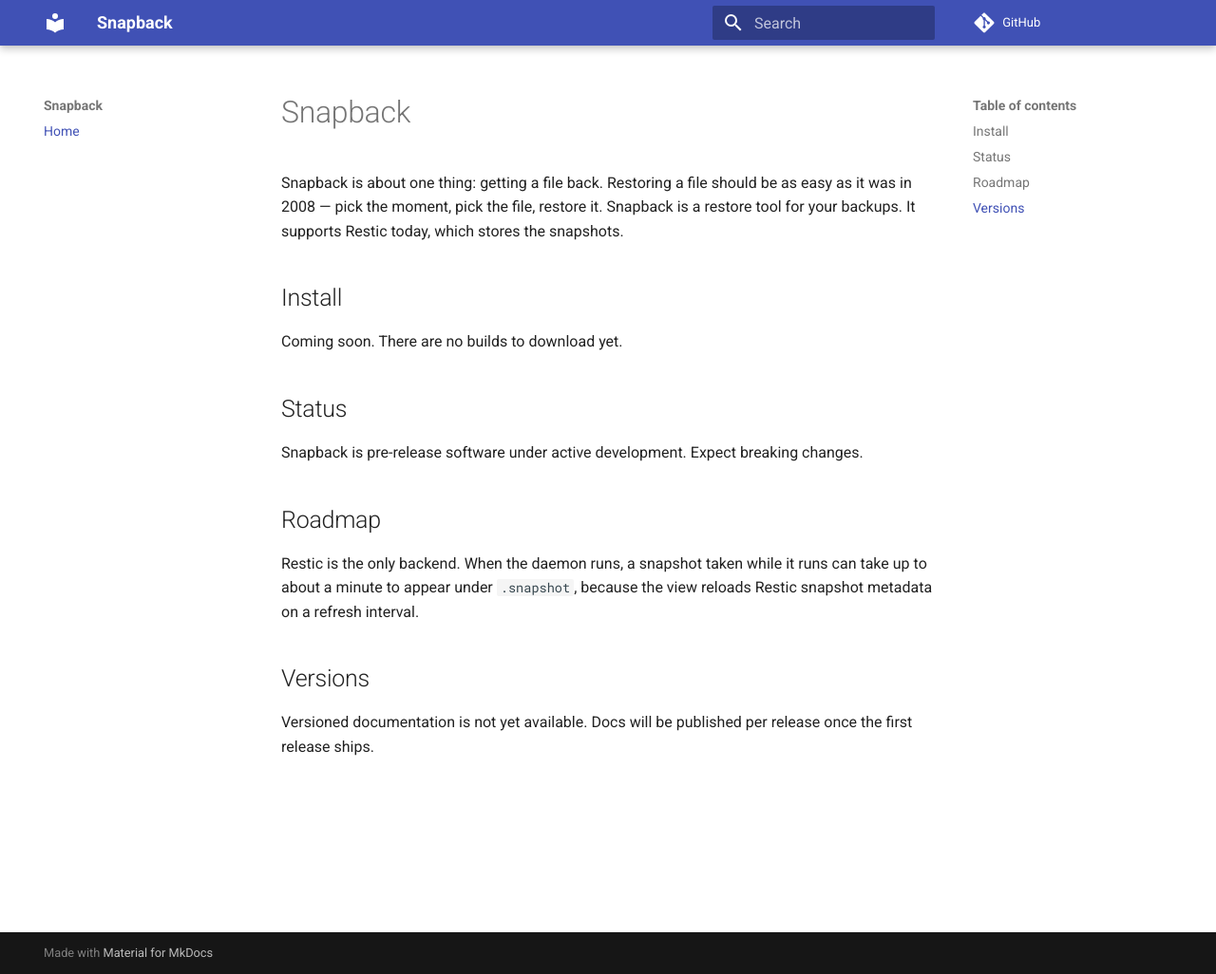
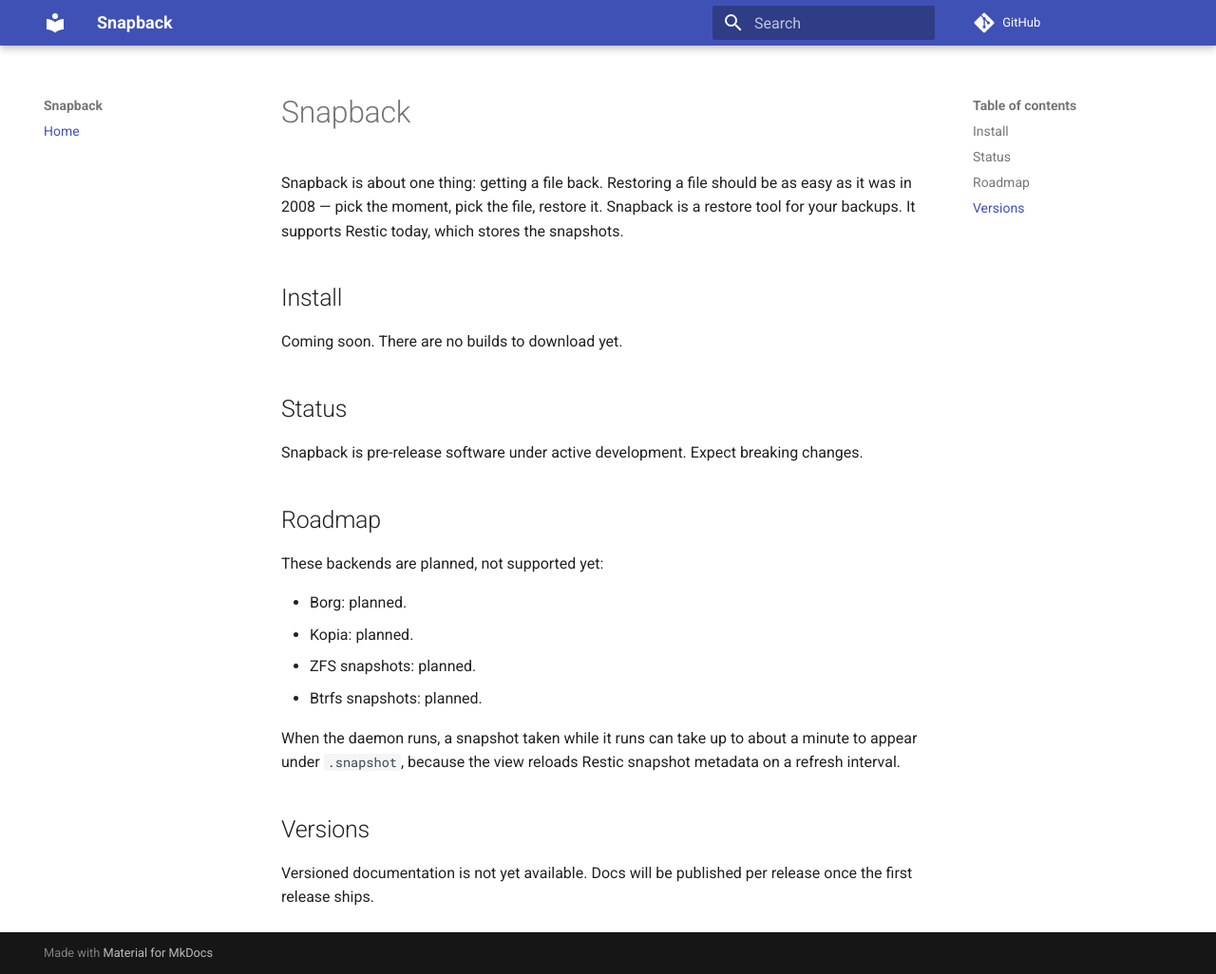
Before and after one commit to adeelahmad/snapback, an MkDocs documentation site: the page built from docs-site/index.md, in a window 1280 px wide and 1026 px high. Shown: the whole window at 95% size. Built offline with MkDocs 1.6.1 and Material for MkDocs 9.7.7, drawn with Linux system fonts in a browser that asks for light colours; comment, search, counter and statistics services are not loaded.

Commit message:
docs: restore planned roadmap per launch mandate (S3-16 T7)

```diff
--- a/docs-site/index.md
+++ b/docs-site/index.md
@@ -12,7 +12,14 @@
 
 ## Roadmap
 
-Restic is the only backend. When the daemon runs, a snapshot taken while it runs can take up to about a minute to appear under `.snapshot`, because the view reloads Restic snapshot metadata on a refresh interval.
+These backends are planned, not supported yet:
+
+- Borg: planned.
+- Kopia: planned.
+- ZFS snapshots: planned.
+- Btrfs snapshots: planned.
+
+When the daemon runs, a snapshot taken while it runs can take up to about a minute to appear under `.snapshot`, because the view reloads Restic snapshot metadata on a refresh interval.
 
 ## Versions
 
```
Also changed, not shown: README.md (+6 -1 lines).
